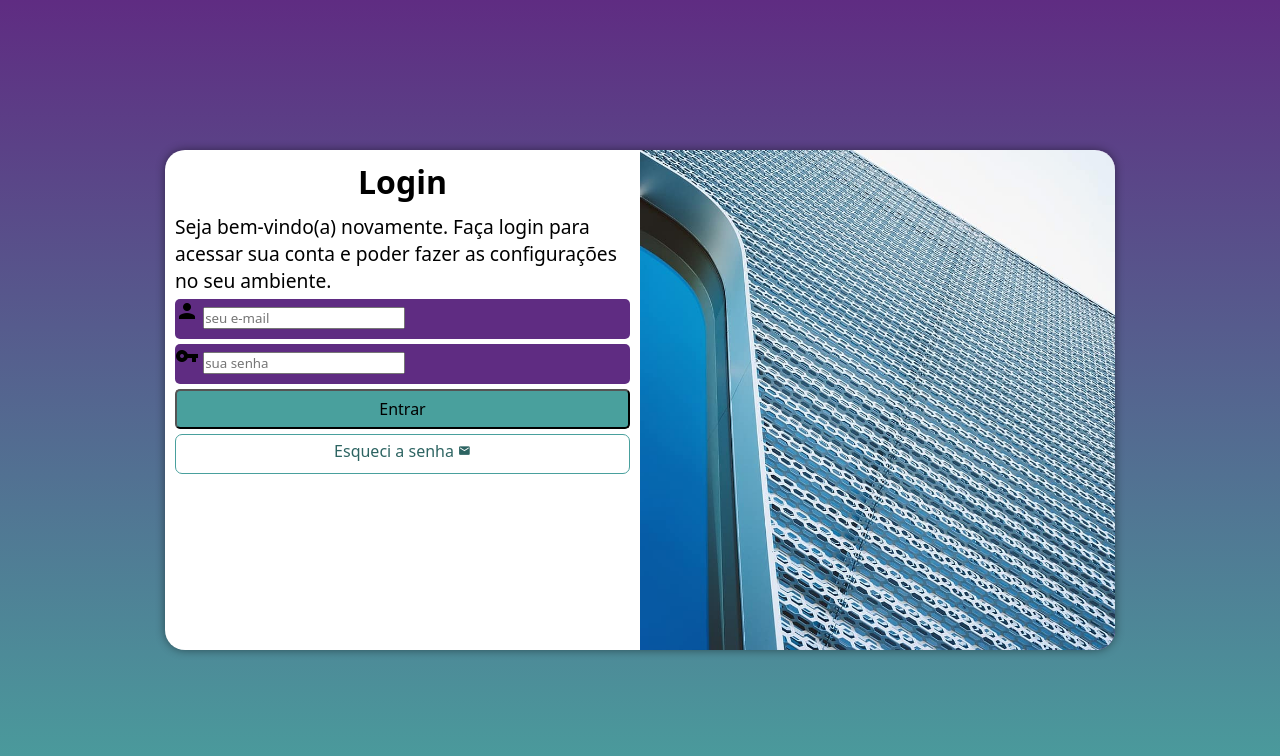
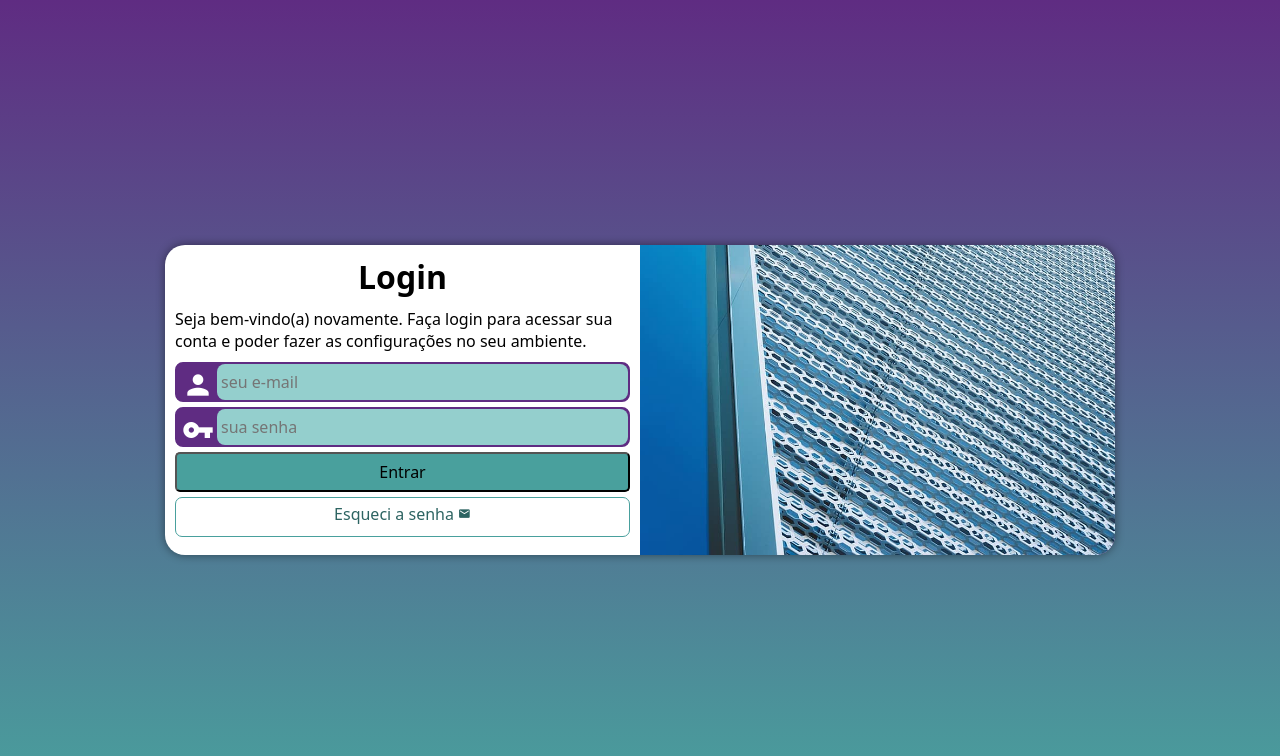
Before and after one commit to fabinhomorais/projeto-login, a plain HTML site: page index.html in a window 1280 px wide. Drawn offline with Linux system fonts and the light colour scheme.

Commit message:
atualização do formulário

```diff
--- a/estilos/media-query.css
+++ b/estilos/media-query.css
@@ -15,6 +15,7 @@ grandes telas: acima de 1281px
 
     section#login {
         width: 80vw;
+        height: 285px;
     }
 
     section#login > div#imagem {
@@ -36,6 +37,7 @@ grandes telas: acima de 1281px
 
     section#login {
         width: 950px;
+        height: 310px;
     }
 
     section#login > div#imagem {
@@ -54,6 +56,7 @@ grandes telas: acima de 1281px
     }
 
     div#formulario > p {
-    font-size: 1.2em;
+    font-size: 1em;
+    margin: 10px 0px;
     }
 }
--- a/estilos/style.css
+++ b/estilos/style.css
@@ -29,7 +29,7 @@ section#login {
     position: absolute;
     top: 50%;
     left: 50%;
-    transform: translate(-50%, -50%);
+
     overflow: hidden;
 
     background-color: white;
@@ -38,6 +38,7 @@ section#login {
     border-radius: 20px;
     box-shadow: 0px 0px 10px rgba(0, 0, 0, 0.450);
 
+    transform: translate(-50%, -50%);
     transition: width .1s, height .1s;
     transition-timing-function: ease;
 }
@@ -66,15 +67,40 @@ div#formulario > p {
 
 form > div.campo {
     background-color: #5f2c82;
+    border: 2px solid #5f2c82;
     display: block;
     width: 100%;
     height: 40px;
-    border-radius: 5px;
+    border-radius: 8px;
     margin: 5px 0px;
 }
 
 div.campo > label {
     display: none;
+}
+
+div.campo > span {
+    color: white;
+    /* background-color: black; */
+    font-size: 2em;
+    width: 40px;
+    padding: 5px;
+}
+
+div.campo > input {
+    background-color: #94cfcd;
+    font-size: 1em;
+    width: calc(100% - 40px);
+    height: 100%;
+    border: 0px;
+    border-radius: 8px;
+    padding: 4px;
+    transform: translate(40px, -42px);
+}
+
+div.campo > input:focus-within {
+    background-color: white;
+    outline: none;
 }
 
 form > input[type=submit] {
```
